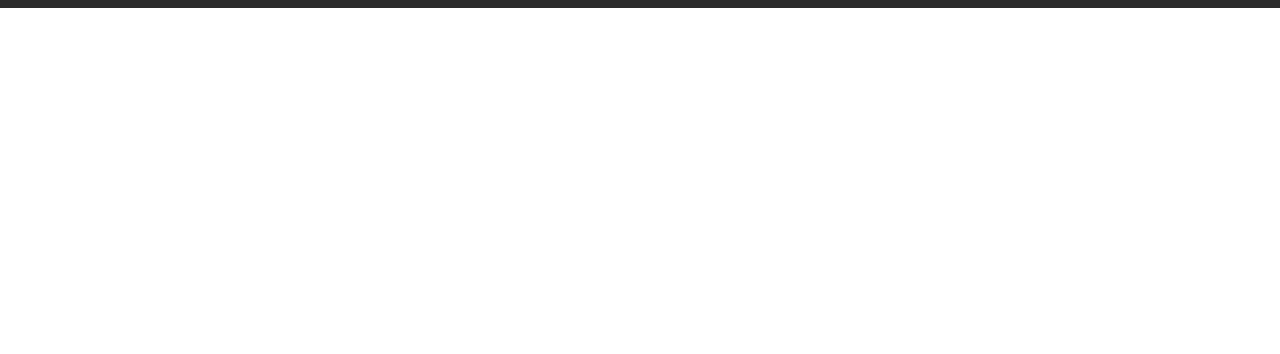
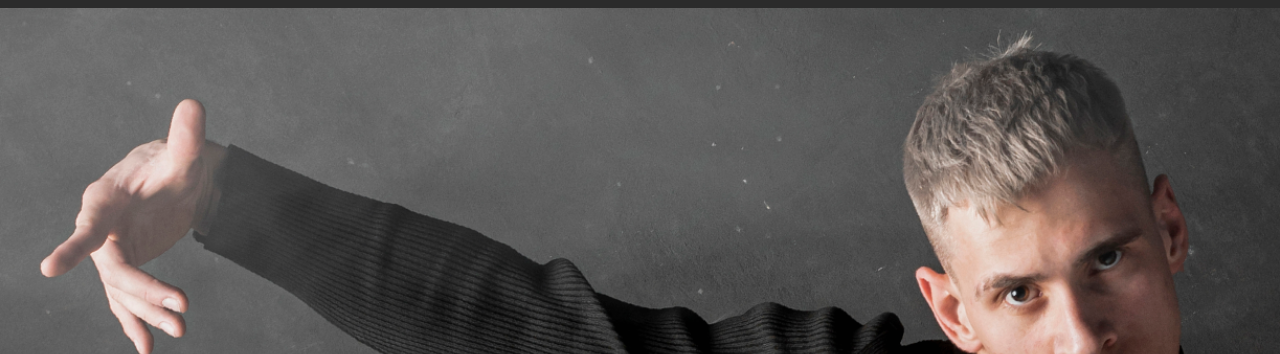
Before and after one commit to jerssonsanchez27/Pagina-musicology, a plain HTML site: page index.html in a window 1280 px wide. Shown: the part 107-461 px from the top of the page. Drawn offline with Linux system fonts and the light colour scheme; the site is published under a folder, as on GitHub Pages, so addresses that start at the root find nothing.

Commit message:
Ultimo commit

```diff
--- a/style/style.css
+++ b/style/style.css
@@ -30,7 +30,7 @@ p{
 
 .seccion1{
     margin-top: 0px;
-        background-image: url(/assets/background.png);
+        background-image: url(../assets/background.png);
         background-repeat: no-repeat;
         background-size: cover;
         width: 100%;
```
